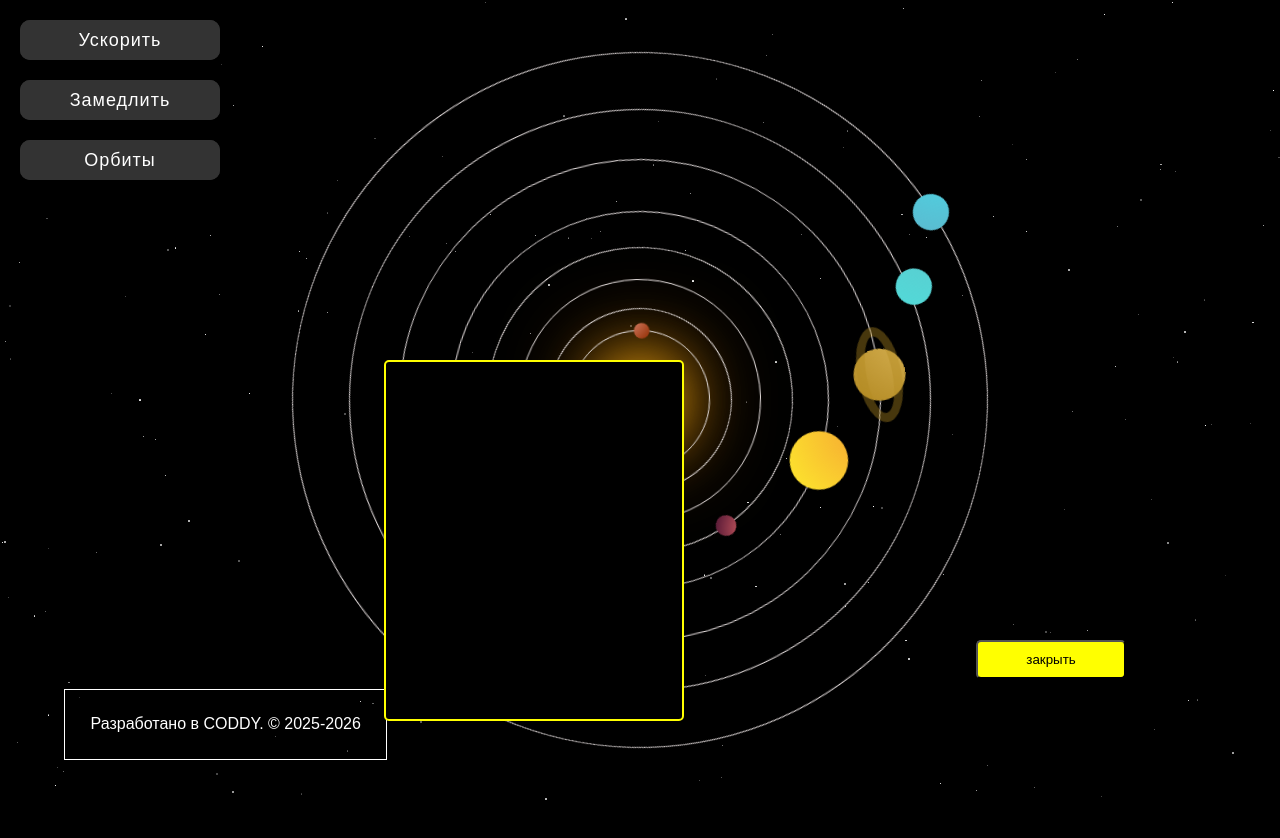
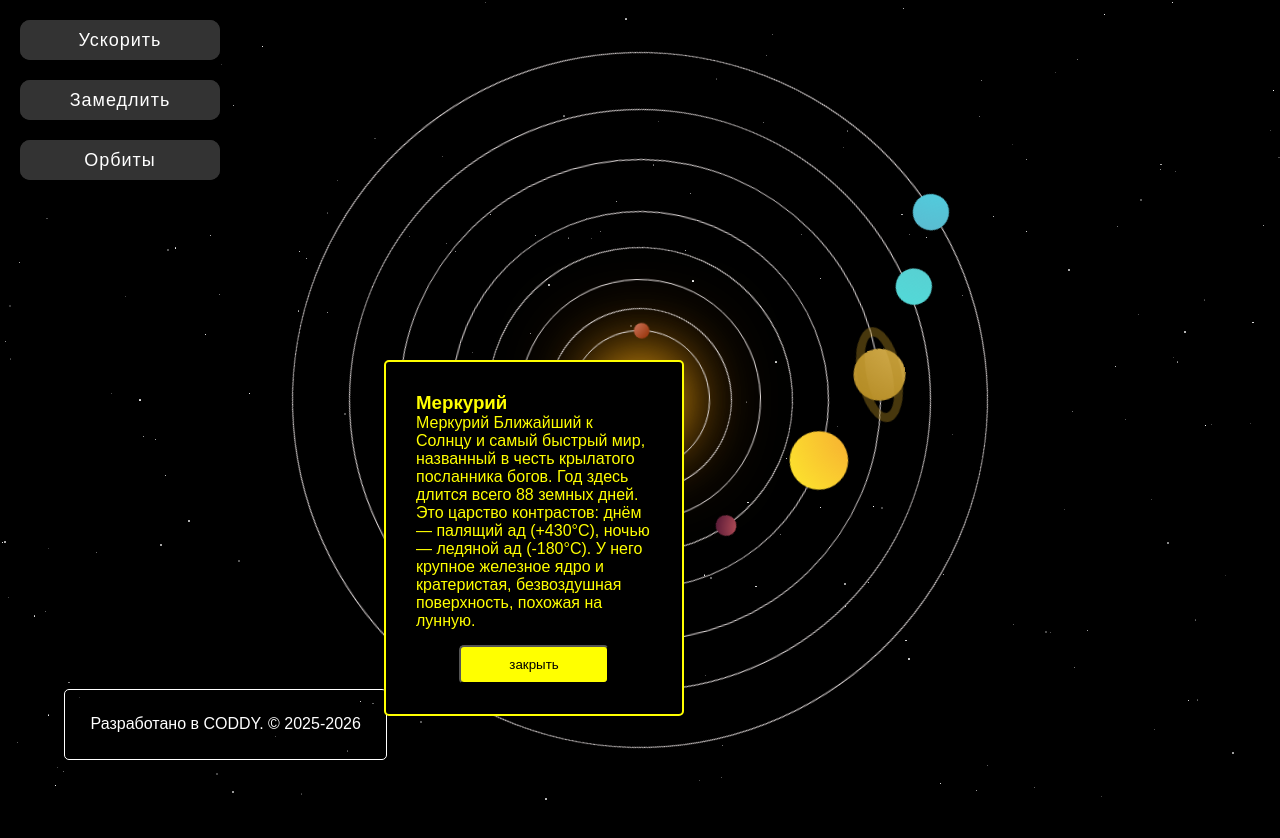
Before and after one commit to qqudzi/Alan, a plain HTML site: page index.html in a window 1280 px wide. Both pictures are taken after a click on the element 586 px from the left and 444 px from the top of the page. Drawn offline with Linux system fonts and the light colour scheme.

Commit message:
исправление ошибок

```diff
--- a/css/solar.css
+++ b/css/solar.css
@@ -3,6 +3,13 @@
    padding: 0;
    box-sizing: border-box;
   }
+
+:root {
+     --main-color: yellow;
+      }
+
+
+
 
   body {
      background: #000000;
@@ -203,8 +210,8 @@
      position: fixed;
      top: 45%;
      left: 30%;
-     color: black;
-     border: 2px solid yellow;
+     color: var(--main-color);
+     border: 2px solid currentColor;
      border-radius: 5px;
      padding: 30px;
      width: 300px;
@@ -213,16 +220,20 @@
             }
 
  .close-button {
-     margin : 10px;
-     margin-left: 70dvb;
-     background-color: yellow;
+     margin-top : 15px;
+     /*margin-left: 8dvb; */
+     position:  relative;
+     left:50%;
+     transform: translateX(-50%);
+     top:50%;
+     background-color: var(--main-color);
      padding: 10px;
      border-radius: 5px;
      cursor: pointer;
                }
 
 .close-button:hover {
-     background-color: blue;
+     background-color: var(--main-color);
                     }
 
 
@@ -263,4 +274,5 @@ button:hover{
      color: white;
      border: 1px currentColor solid ;
      padding: 2vw;
+     border-radius: 5px;
              }
```
